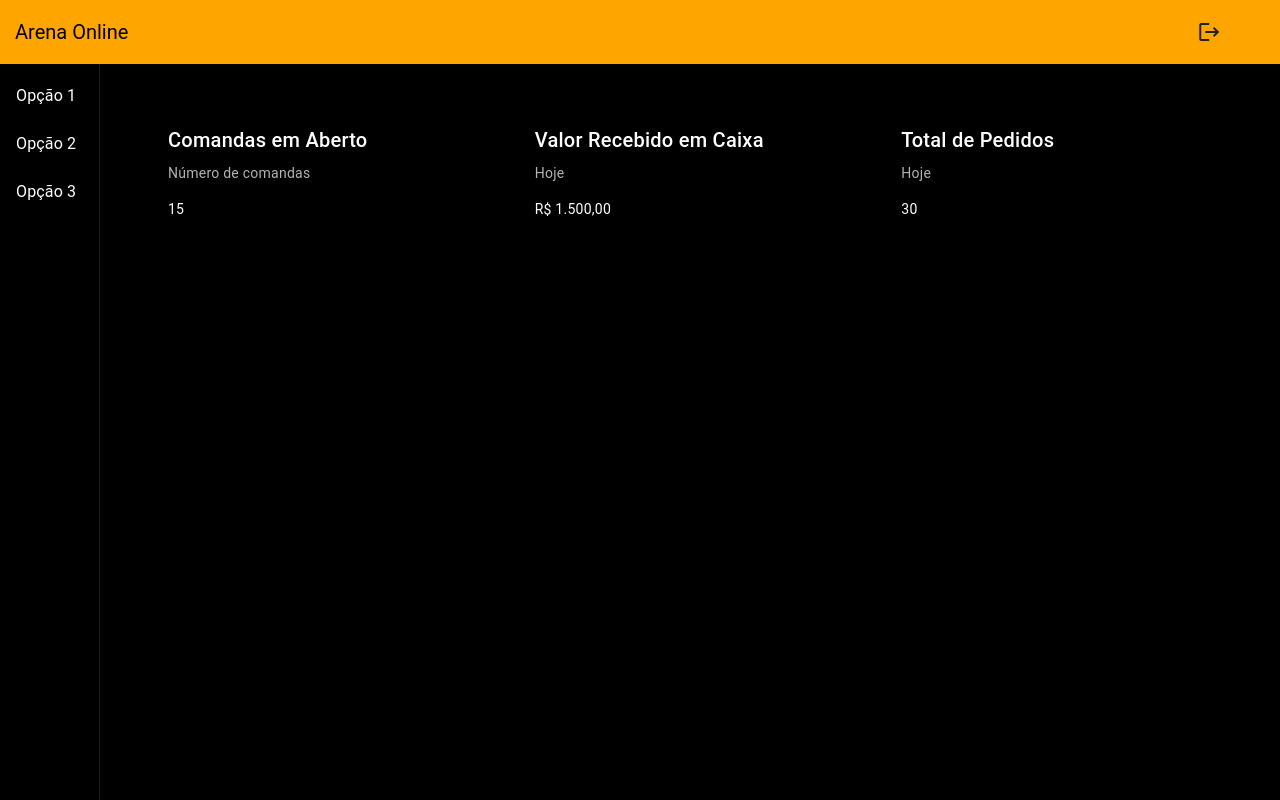
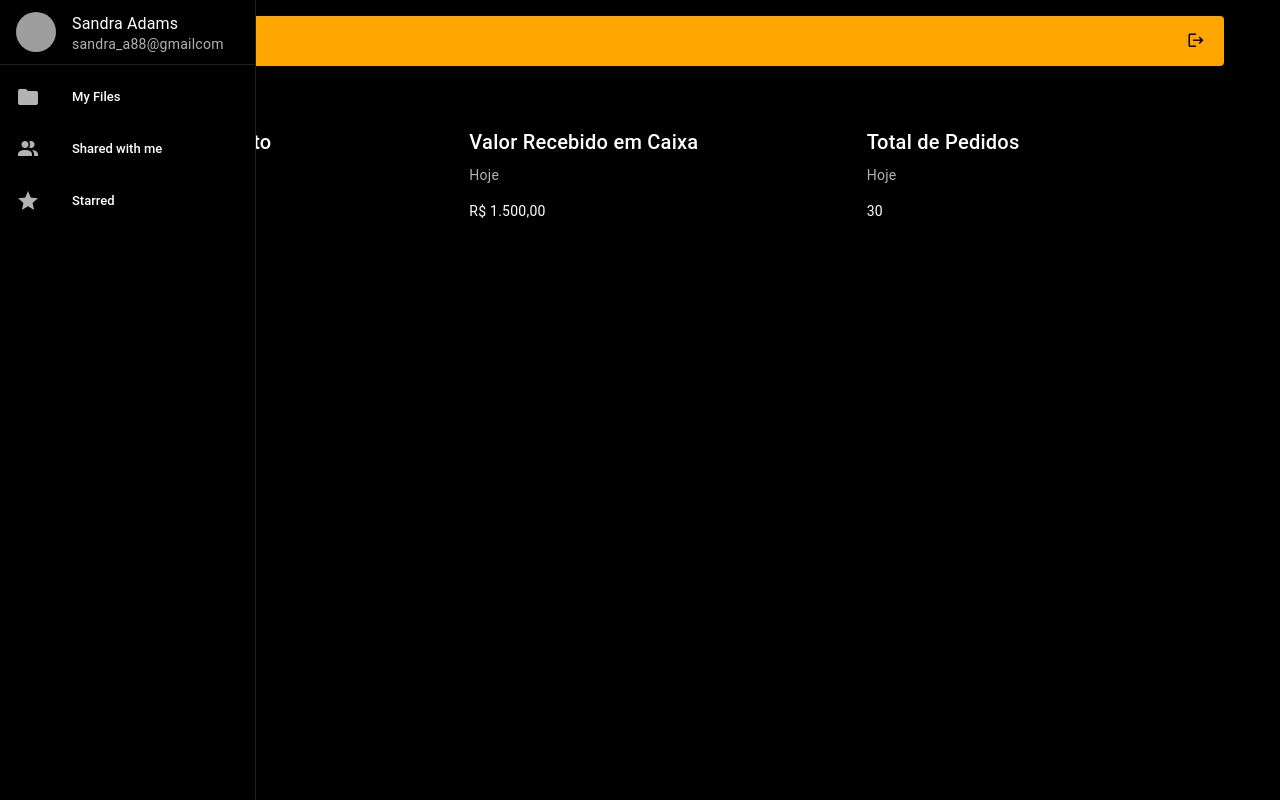
Before and after one commit to Netthacker/arena-frontend, a Vue app: page /dashboard in a window 1280 px wide. Built offline with nearby package versions, Linux system fonts and the light colour scheme; grey boxes are pictures that could not be loaded.

Commit message:
Resolvido layout do sidebar e do menu

```diff
--- a/src/components/Header.vue
+++ b/src/components/Header.vue
@@ -21,21 +21,27 @@ export default defineComponent({
 
 
 <template>
-  <v-card>
-    <v-row>
-      <v-col cols="12" md="12">
-        <v-app-bar app color="primary" dark>
-              <v-toolbar-title style="margin-left:15px">Arena Online</v-toolbar-title>
-            <v-col cols="12" md="1">
-              <v-btn
-                color="grey-darken-4"
-                icon="mdi-logout"
-                @click="logout"
-                dark>
-              </v-btn>
-            </v-col>
-        </v-app-bar>
-      </v-col>
+  <v-card
+  app
+  color="primary"
+  class="mx-auto"
+  height="50px"
+  >
+    <v-row class=" items-center">
+      <v-toolbar-title class="my-5 ml-5">Arena Online</v-toolbar-title>
+        <v-btn
+          flat
+          size="small"
+          color="primary"
+           class="mx-5 my-4 align-self-center"
+           length="24"
+          thickness="2"
+          vertical
+          icon="mdi-logout"
+          @click="logout"
+          dark>
+        </v-btn>
+
     </v-row>
   </v-card>
 </template>
--- a/src/components/Sidebar.vue
+++ b/src/components/Sidebar.vue
@@ -8,17 +8,32 @@ export default defineComponent({
 
 
 <template>
-  <v-navigation-drawer app permanent width="100">
+  <v-navigation-drawer
+    app
+    permanent
+    expand-on-hover
+    rail
+  >
     <v-list>
-      <v-list-item>
-        <v-list-item-title>Opção 1</v-list-item-title>
-      </v-list-item>
-      <v-list-item>
-        <v-list-item-title>Opção 2</v-list-item-title>
-      </v-list-item>
-      <v-list-item>
-        <v-list-item-title>Opção 3</v-list-item-title>
-      </v-list-item>
+      <v-list-item
+        prepend-avatar="https://randomuser.me/api/portraits/women/85.jpg"
+        subtitle="sandra_a88@gmailcom"
+        title="Sandra Adams"
+      ></v-list-item>
+    </v-list>
+
+    <v-divider></v-divider>
+
+    <v-list nav>
+      <v-list-item prepend-icon="mdi-folder" title="My Files" value="myfiles"></v-list-item>
+      <v-list-item prepend-icon="mdi-account-multiple" title="Shared with me" value="shared"></v-list-item>
+      <v-list-item prepend-icon="mdi-star" title="Starred" value="starred"></v-list-item>
     </v-list>
   </v-navigation-drawer>
 </template>
+
+<style scoped>
+.v-navigation-drawer {
+  height: 100vh; /* Faz com que o sidebar ocupe toda a altura da tela */
+}
+</style>
--- a/src/pages/dashboard.vue
+++ b/src/pages/dashboard.vue
@@ -39,7 +39,6 @@ export default defineComponent({
 
 });
 </script>
-
 <template>
   <v-container v-if="loading">
     <v-row>
@@ -48,9 +47,19 @@ export default defineComponent({
       </v-col>
     </v-row>
   </v-container>
-    <v-container v-else>
+  <v-app v-else>
+    <v-row no-gutters>
+      <v-col cols="auto">
+    <Sidebar />
+      </v-col>
+   <v-col cols="12" style="padding: 0;">
+        <v-container>
+          <v-row justify="center">
+            <v-col cols="12" md="12">
               <Header />
-      <Sidebar />
+            </v-col>
+          </v-row>
+        </v-container>
     <v-main class="dashboard-main">
       <v-container>
         <v-row>
@@ -78,7 +87,9 @@ export default defineComponent({
         </v-row>
       </v-container>
     </v-main>
-    </v-container>
+   </v-col>
+  </v-row>
+  </v-app>
 </template>
 
 <style scoped>
```
Lines whose indentation alone changed are shown as unchanged.
